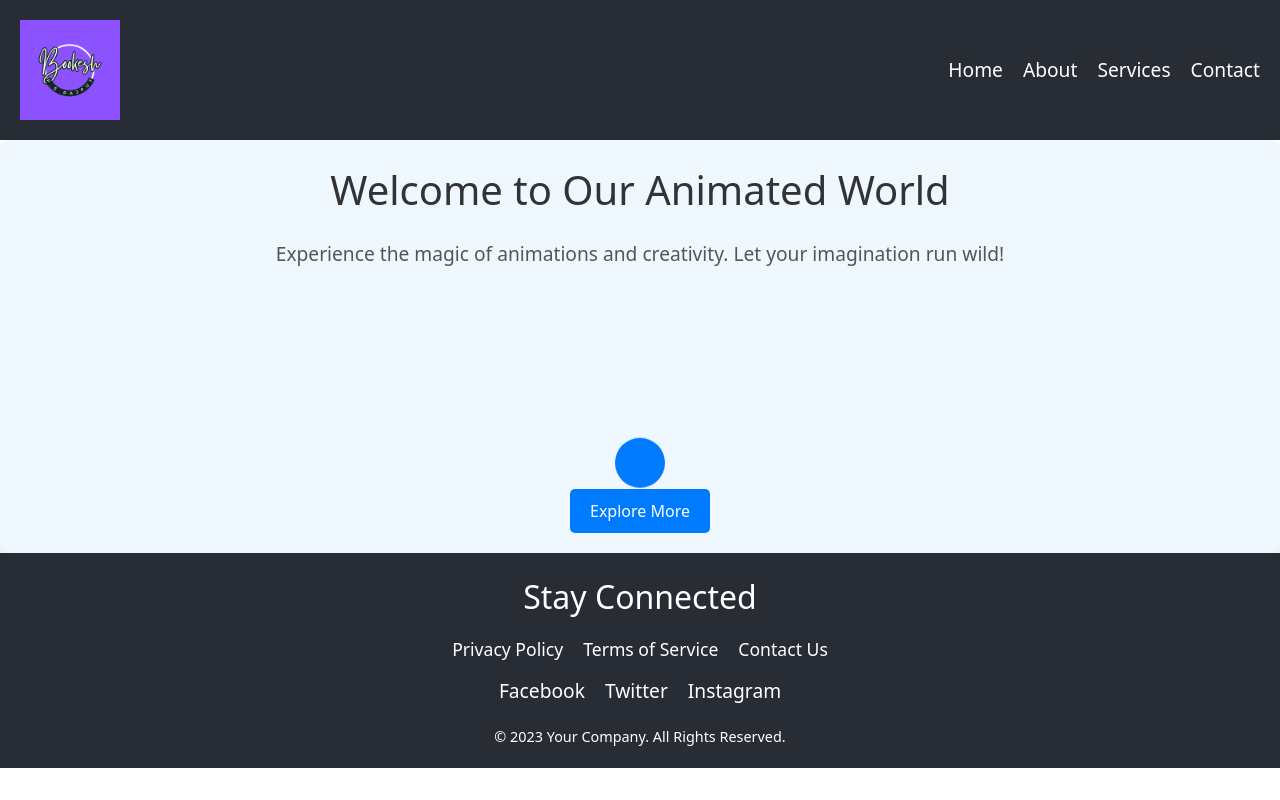
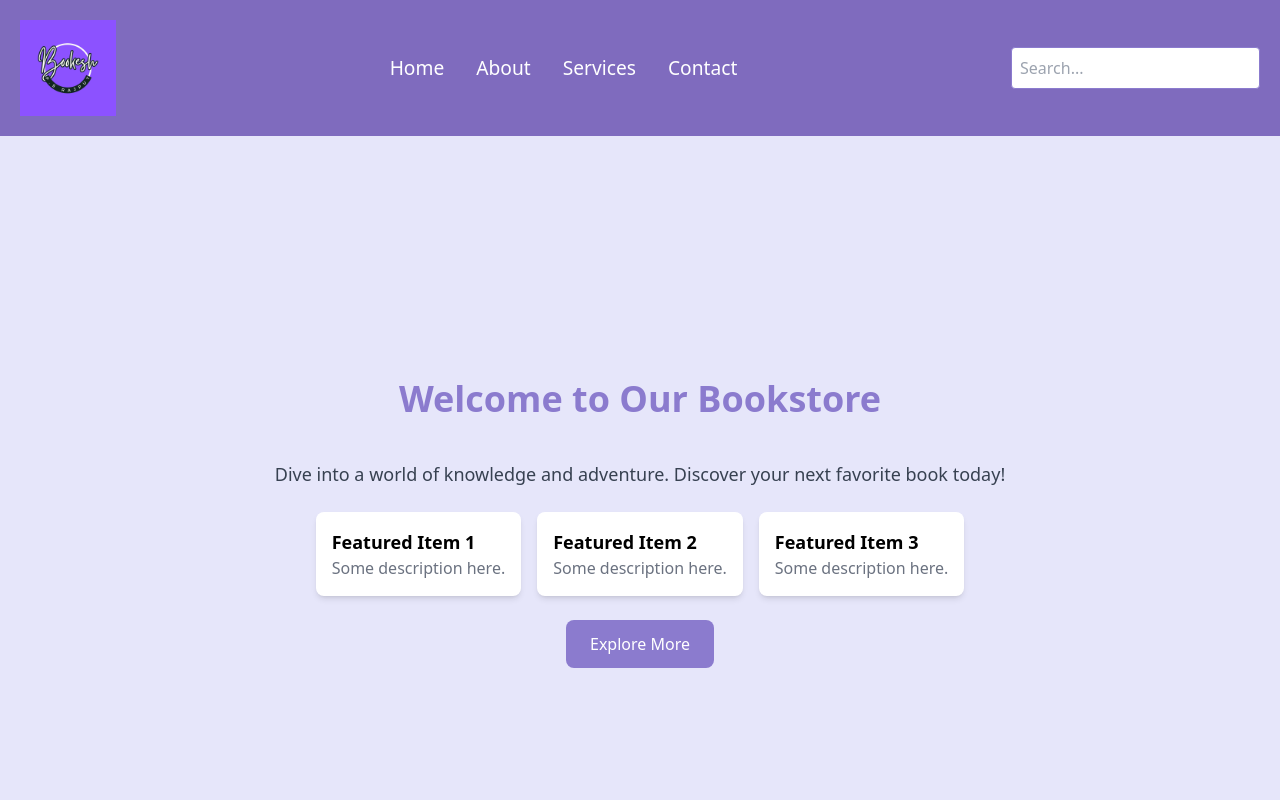
Before and after one commit to dev-paresh/react-learning-project, a React (Create React App) app: page / in a window 1280 px wide. Shown: the top 800 px of the page. Built offline with nearby package versions, Linux system fonts and the light colour scheme.

Commit message:
updated the head body and footer theme

```diff
--- a/src/components/Body.js
+++ b/src/components/Body.js
@@ -1,18 +1,30 @@
-
-import '../App.css';
+import React from 'react';
 
 export const Body = () => {
     return (
-        <div className="body-container">
-            <h1 className="body-title">Welcome to Our Animated World</h1>
-            <p className="body-description">
-                Experience the magic of animations and creativity.
-                Let your imagination run wild!
+        <div className="flex flex-col items-center justify-center min-h-screen bg-lavender-100">
+            <h1 className="text-4xl font-bold text-center text-lavender-600 mb-4 animate-bounce">Welcome to Our Bookstore</h1>
+            <p className="text-lg text-center text-gray-700 mb-6">
+                Dive into a world of knowledge and adventure. Discover your next favorite book today!
             </p>
-            <div className="animation-container">
-                <div className="bouncing-ball"></div>
+            <div className="grid grid-cols-1 sm:grid-cols-2 md:grid-cols-3 gap-4 mb-6">
+                {/* Placeholder Cards */}
+                <div className="bg-white rounded-lg shadow-md p-4 hover:shadow-lg transition-shadow duration-300 transform hover:scale-105 animate-fadeIn">
+                    <h2 className="font-semibold text-lg">Featured Item 1</h2>
+                    <p className="text-gray-500">Some description here.</p>
+                </div>
+                <div className="bg-white rounded-lg shadow-md p-4 hover:shadow-lg transition-shadow duration-300 transform hover:scale-105 animate-fadeIn">
+                    <h2 className="font-semibold text-lg">Featured Item 2</h2>
+                    <p className="text-gray-500">Some description here.</p>
+                </div>
+                <div className="bg-white rounded-lg shadow-md p-4 hover:shadow-lg transition-shadow duration-300 transform hover:scale-105 animate-fadeIn">
+                    <h2 className="font-semibold text-lg">Featured Item 3</h2>
+                    <p className="text-gray-500">Some description here.</p>
+                </div>
             </div>
-            <button className="explore-button">Explore More</button>
+            <button className="bg-lavender-600 text-white px-6 py-3 rounded-lg hover:bg-lavender-700 transition-colors duration-300 transform hover:scale-105">
+                Explore More
+            </button>
         </div>
-    )
+    );
 }
--- a/src/components/Footer.js
+++ b/src/components/Footer.js
@@ -1,23 +1,28 @@
-
 import "../css/HeadBody.css";
 
 export const Footer = () => {
   return (
-    <div className="footer-container">
-      <div className="footer-content">
-        <h2 className="footer-title">Stay Connected</h2>
-        <ul className="footer-links">
-          <li className="footer-item"><a href="#privacy">Privacy Policy</a></li>
-          <li className="footer-item"><a href="#terms">Terms of Service</a></li>
-          <li className="footer-item"><a href="#contact">Contact Us</a></li>
+    <div className="bg-lavender-800 p-5">
+      <div className="footer-content text-center">
+        <h2 className="footer-title text-white text-2xl mb-4">Stay Connected</h2>
+        <ul className="footer-links flex justify-center space-x-6 mb-4">
+          <li className="footer-item">
+            <a href="#privacy" className="text-lavender-300 hover:text-white transition duration-300 transform hover:scale-105">Privacy Policy</a>
+          </li>
+          <li className="footer-item">
+            <a href="#terms" className="text-lavender-300 hover:text-white transition duration-300 transform hover:scale-105">Terms of Service</a>
+          </li>
+          <li className="footer-item">
+            <a href="#contact" className="text-lavender-300 hover:text-white transition duration-300 transform hover:scale-105">Contact Us</a>
+          </li>
         </ul>
       </div>
-      <div className="footer-socials">
-        <a href="#facebook" className="social-icon">Facebook</a>
-        <a href="#twitter" className="social-icon">Twitter</a>
-        <a href="#instagram" className="social-icon">Instagram</a>
+      <div className="footer-socials flex justify-center space-x-6 mb-4">
+        <a href="#facebook" className="social-icon text-lavender-300 hover:text-white transition duration-300 transform hover:scale-105">Facebook</a>
+        <a href="#twitter" className="social-icon text-lavender-300 hover:text-white transition duration-300 transform hover:scale-105">Twitter</a>
+        <a href="#instagram" className="social-icon text-lavender-300 hover:text-white transition duration-300 transform hover:scale-105">Instagram</a>
       </div>
-      <p className="footer-copy">&copy; 2023 Your Company. All Rights Reserved.</p>
+      <p className="footer-copy text-center text-lavender-200">&copy; 2023 Your Company. All Rights Reserved.</p>
     </div>
-  )
+  );
 }
--- a/src/components/Header.js
+++ b/src/components/Header.js
@@ -1,20 +1,34 @@
- import logo from "../assets/logo.png"
- import "../css/HeadBody.css";
+import logo from "../assets/logo.png";
 
 export const Header = () => {
   return (
-    <div className="header-container">
+    <div className="flex items-center justify-between p-5 bg-lavender-700">
       <div className="logo-container">
-        <img src={logo} alt="Logo" className="logo" />
+        <img src={logo} alt="Logo" className="w-24" />
       </div>
-      <nav className="navbar">
-        <ul className="nav-list">
-          <li className="nav-item"><a href="#home">Home</a></li>
-          <li className="nav-item"><a href="#about">About</a></li>
-          <li className="nav-item"><a href="#services">Services</a></li>
-          <li className="nav-item"><a href="#contact">Contact</a></li>
+      <nav className="flex-grow">
+        <ul className="flex justify-center space-x-8">
+          <li className="nav-item">
+            <a href="#home" className="text-white hover:text-lavender-300 transition duration-300 transform hover:scale-105">Home</a>
+          </li>
+          <li className="nav-item">
+            <a href="#about" className="text-white hover:text-lavender-300 transition duration-300 transform hover:scale-105">About</a>
+          </li>
+          <li className="nav-item">
+            <a href="#services" className="text-white hover:text-lavender-300 transition duration-300 transform hover:scale-105">Services</a>
+          </li>
+          <li className="nav-item">
+            <a href="#contact" className="text-white hover:text-lavender-300 transition duration-300 transform hover:scale-105">Contact</a>
+          </li>
         </ul>
       </nav>
+      <div className="search-container">
+        <input
+          type="text"
+          placeholder="Search..."
+          className="p-2 border border-lavender-600 rounded  text-white placeholder-gray-400 focus:outline-none focus:ring-2 focus:ring-lavender-300"
+        />
+      </div>
     </div>
-  )
+  );
 }
```
